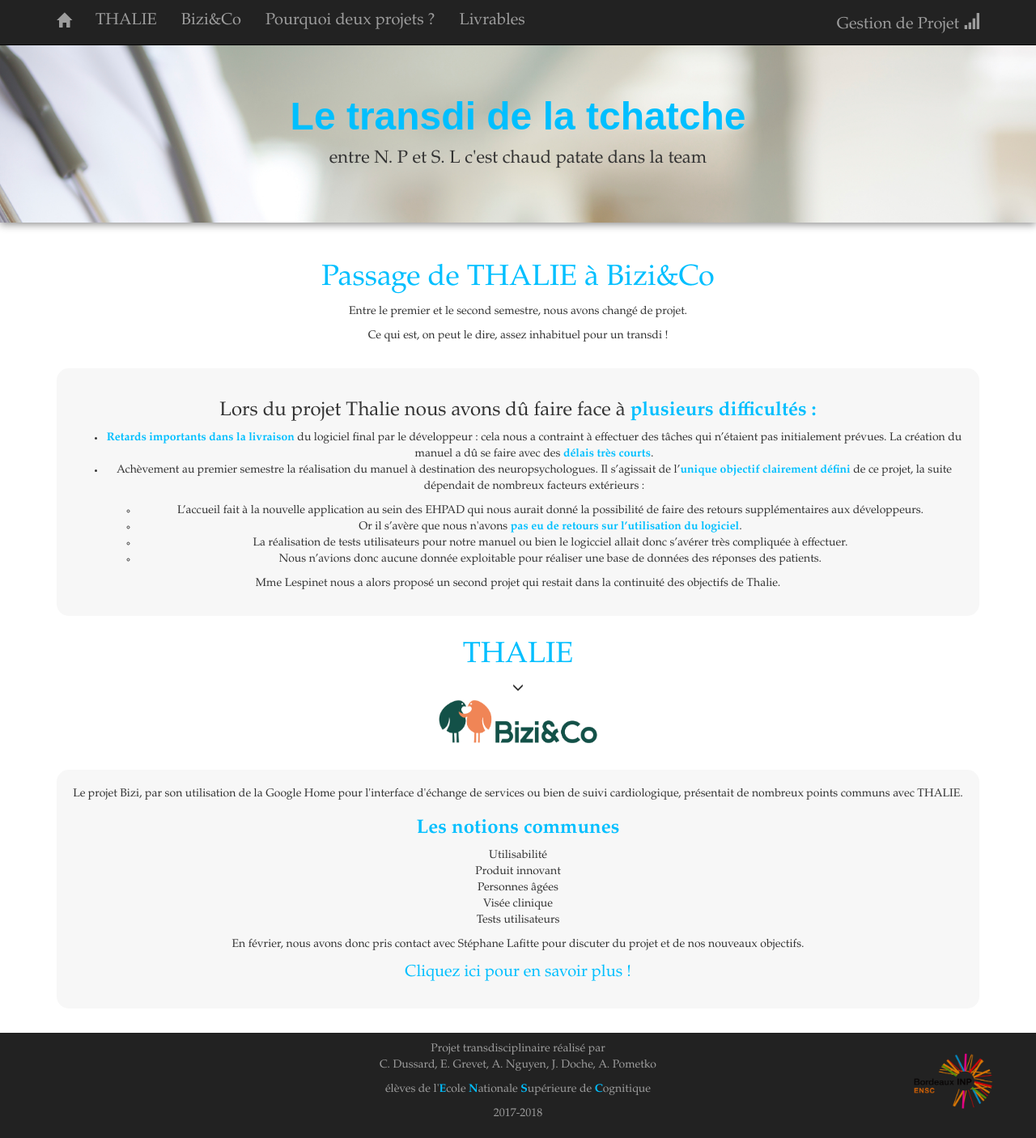
After one commit to alexandrapometko/Site-transdi, a PHP site: page /why2.php in a window 1280 px wide. The commit adds this page. Shown: the whole page at 81% size. Run offline with PHP 8.4, Linux system fonts and the light colour scheme.

Commit message:
page why2 mostly finished

```diff
--- a/css/main.css
+++ b/css/main.css
@@ -141,6 +141,13 @@ strong, h1 {
 	border-left: white solid 10px;
 }
 
+.bizi {
+	width: 200px;
+	display: inline;
+}
+
+
+
 footer {
 	background-color: rgb(34, 34, 34);
 	color: rgb(157,157,157);
--- a/includes/top.html
+++ b/includes/top.html
@@ -17,11 +17,13 @@
 
 				<ul class="nav navbar-nav navbar-left">
 					<li><a href="thalie.php">THALIE</a></li>
-					<li><a href="bizi.phhp">Bizi&Co</a></li>
+					<li><a href="bizi.php">Bizi&Co</a></li>
 					<li><a href="why2.php">Pourquoi deux projets ?</a></li>
+					<li><a href="livrables.php">Livrables</a></li>
 				</ul>
 
 				<ul class="nav navbar-nav navbar-right">
+
 					<li><a href="GESP.php">Gestion de Projet <span class="glyphicon glyphicon-signal"></span></a></li>
 				</ul>
 			</div>
--- /dev/null
+++ b/why2.php
@@ -0,0 +1,49 @@
+<!DOCTYPE html>
+<html>
+<?php include('includes/head.html'); ?>
+
+<body>
+	<?php include('includes/top.html'); ?>
+	<div class="container text-center">
+		<h1>Passage de THALIE à Bizi&Co</h1>
+
+		<p>Entre le premier et le second semestre, nous avons changé de projet.</p>
+		<p>Ce qui est, on peut le dire, assez inhabituel pour un transdi !</p>
+
+		<div class="project">
+		<h3>Lors du projet Thalie nous avons dû faire face à <strong>plusieurs difficultés :</strong></h3>
+			<ul>
+				<li><strong>Retards importants dans la livraison</strong> du logiciel final par le développeur : cela nous a contraint à effectuer des tâches qui n’étaient pas initialement prévues.
+				La création du manuel a dû se faire avec des <strong>délais très courts</strong>.</li>
+				<li><p>Achèvement au premier semestre la réalisation du manuel à destination des neuropsychologues.
+				Il s’agissait de l’<strong>unique objectif clairement défini</strong> de ce projet, la suite dépendait de nombreux facteurs extérieurs :</p>
+				<ul>
+					<li>L’accueil fait à la nouvelle application au sein des EHPAD  qui nous aurait donné la possibilité de faire des retours supplémentaires aux développeurs.</li>
+					<li>Or il s’avère que nous n'avons <strong>pas eu de retours sur l’utilisation du logiciel</strong>.</li>
+					<li>La réalisation de tests utilisateurs pour notre manuel ou bien le logicciel allait donc s’avérer très compliquée à effectuer.</li>
+					<li>Nous n’avions donc aucune donnée exploitable pour réaliser une base de données des réponses des patients.</li>
+				</ul>
+			</ul>
+
+			<p>Mme Lespinet nous a alors proposé un second projet qui restait dans la continuité des objectifs de Thalie. </p>
+		</div>
+		<h1>THALIE</h1>
+		<span class="glyphicon glyphicon-menu-down"></span> <br>
+		<img class="bizi" src="images/bizi.png" alt="Bizi&Co"></img>
+
+		<div class="project">
+			<p>Le projet Bizi, par son utilisation de la Google Home pour l'interface d'échange de services ou bien de suivi cardiologique, présentait de nombreux points communs avec THALIE.</p>
+			<h3><strong>Les notions communes</strong></h3>
+			<p>Utilisabilité</br>
+			Produit innovant</br>
+			Personnes âgées</br>
+			Visée clinique</br>
+			Tests utilisateurs</p>
+			<p>En février, nous avons donc pris contact avec Stéphane Lafitte pour discuter du projet et de nos nouveaux objectifs.</p>
+			<p><a href="bizi.php" title="Informations sur Bizi">Cliquez ici pour en savoir plus !</a></p>
+		</div>
+	</div>
+	<?php include('includes/footer.html'); ?>
+
+  </body>
+</html>
```
Also changed, not shown: bizi.php (added, +16 -0 lines), index.php (+4 -4 lines), images/bizi.png (added).
